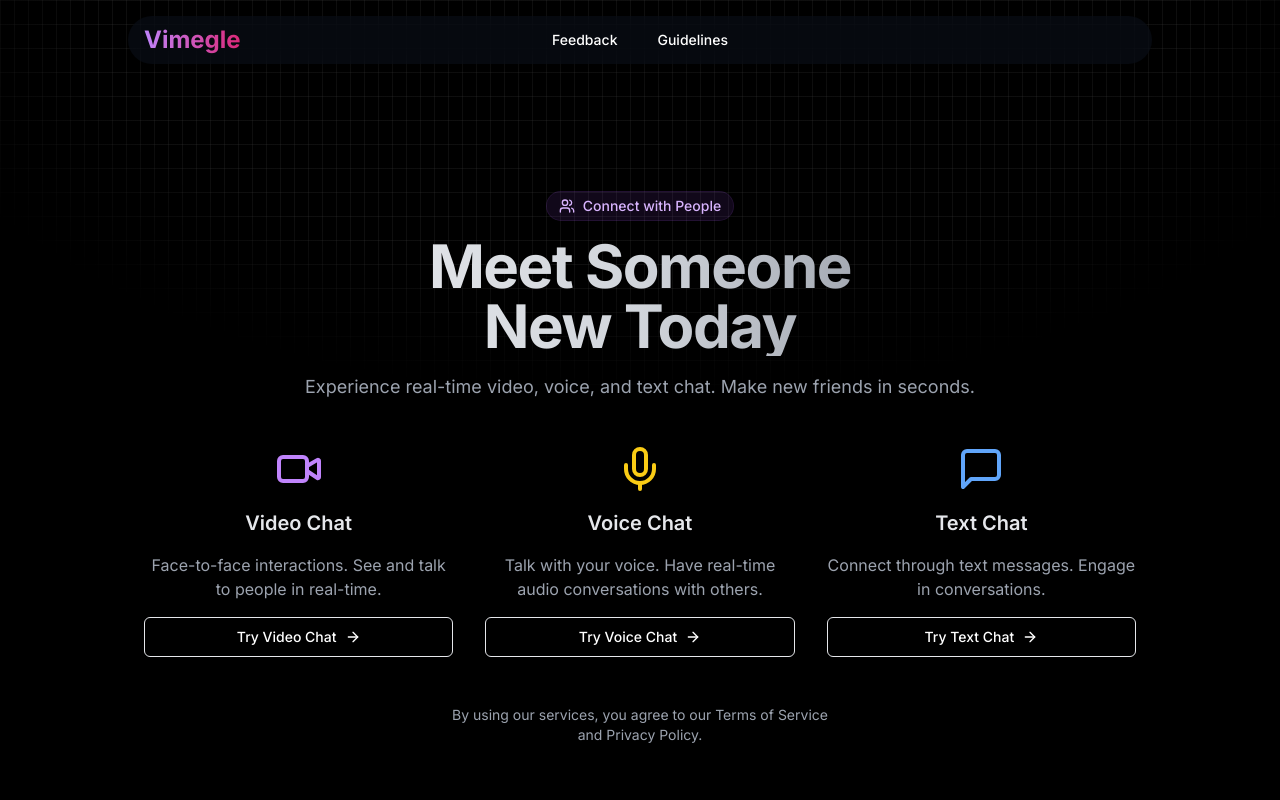
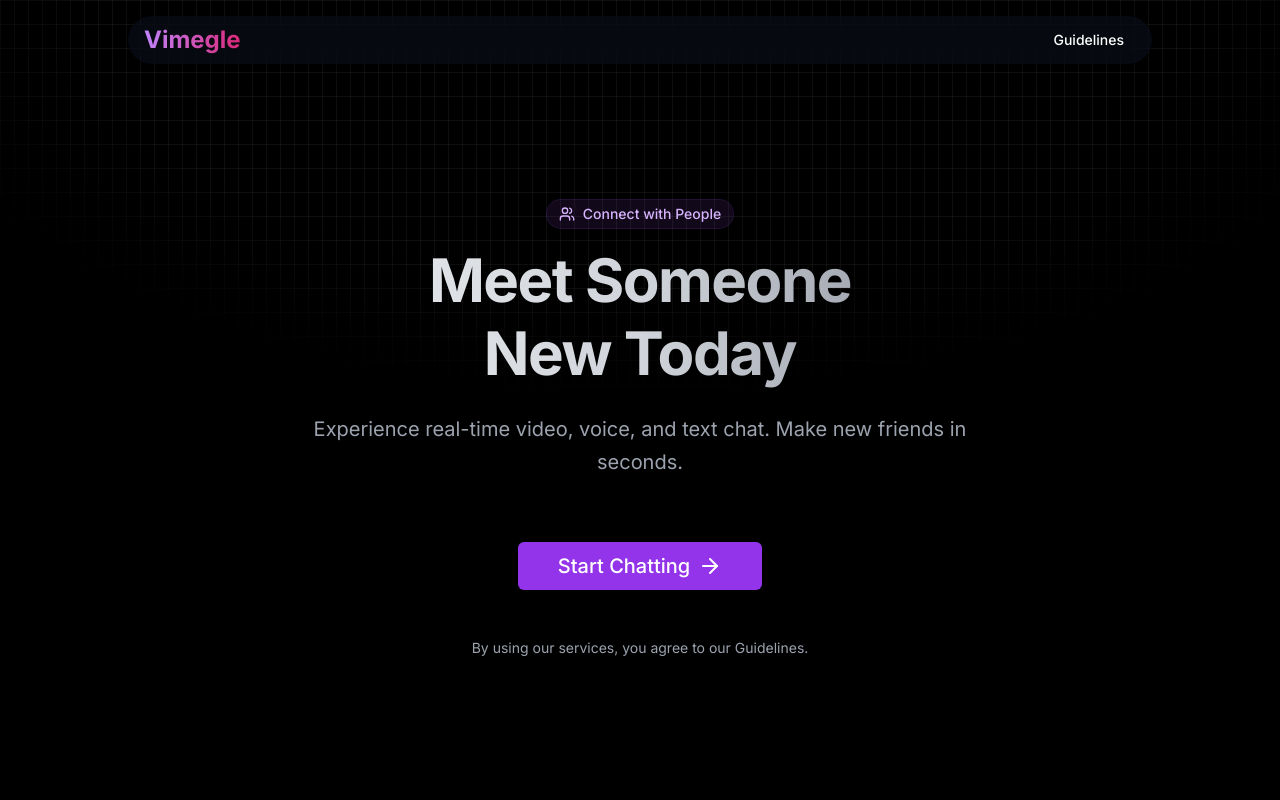
Before and after one commit to theg1239/vimegle-web, a Next.js app: page / in a window 1280 px wide. Shown: the top 800 px of the page. Built offline with nearby package versions, Linux system fonts and the light colour scheme.

Commit message:
frontend updates

```diff
--- a/app/components/hero.tsx
+++ b/app/components/hero.tsx
@@ -1,93 +1,198 @@
 "use client"
 
-import { Video, MessageSquare, Mic, Users, ArrowRight } from "lucide-react"
+import { useState, useEffect, ReactNode } from "react"
+import { Video, MessageSquare, Mic, Users, ArrowRight, X } from "lucide-react"
 import Link from "next/link"
 import { Button } from "@/app/components/ui/button"
 
+interface ChatModeCardProps {
+  icon: ReactNode
+  title: string
+  description: string
+  href: string
+  color: string
+}
+
 export function IntegratedHero() {
+  const [showChatModes, setShowChatModes] = useState(false)
+  const [isMobile, setIsMobile] = useState(false)
+
+  useEffect(() => {
+    const checkMobile = () => setIsMobile(window.innerWidth < 768)
+    checkMobile()
+    window.addEventListener("resize", checkMobile)
+    return () => window.removeEventListener("resize", checkMobile)
+  }, [])
+
+  const toggleChatModes = () => setShowChatModes(!showChatModes)
+
   return (
-    <section className="relative py-14 pt-48 overflow-hidden bg-black text-white">
+    <section className="relative min-h-screen bg-black text-white pt-16 md:pt-2">
       <div className="absolute inset-0 bg-[linear-gradient(to_right,#4f4f4f2e_1px,transparent_1px),linear-gradient(to_bottom,#4f4f4f2e_1px,transparent_1px)] bg-[size:14px_24px] [mask-image:radial-gradient(ellipse_60%_50%_at_50%_0%,#000_70%,transparent_100%)]"></div>
-      <div className="relative z-10 container mx-auto px-4 max-w-5xl">
-        <div className="text-center mb-11">
+
+      <div
+        className={`relative z-10 transition-all duration-500 ease-in-out ${
+          showChatModes ? "opacity-0 pointer-events-none" : "opacity-100"
+        }`}
+      >
+        <div className="container mx-auto px-4 max-w-5xl py-14 pt-24 md:pt-48">
+          <div className="text-center mb-16">
             <span className="inline-flex items-center px-3 py-1 text-sm font-medium rounded-full bg-purple-500/10 text-purple-300 ring-1 ring-purple-500/20 mb-4">
               <Users className="w-4 h-4 mr-2" />
               Connect with People
             </span>
-          <h2 className="text-4xl md:text-5xl lg:text-6xl font-bold tracking-tight bg-clip-text text-transparent bg-gradient-to-r from-gray-100 via-gray-300 to-gray-500 leading-tight mb-4">
+            <h2
+              className="text-4xl md:text-5xl lg:text-6xl font-bold tracking-tight bg-clip-text text-transparent bg-gradient-to-r from-gray-100 via-gray-300 to-gray-500 leading-relaxed mb-6"
+              style={{ lineHeight: "1.21" }}
+            >
               Meet Someone
               <br />
               New Today
             </h2>
-          <p className="mt-4 text-lg text-gray-400 leading-relaxed max-w-2xl mx-auto">
+            <p className="mt-6 text-xl text-gray-400 leading-relaxed max-w-2xl mx-auto">
               Experience real-time video, voice, and text chat. Make new friends in seconds.
             </p>
           </div>
 
-        <div className="grid grid-cols-1 sm:grid-cols-3 gap-8 mb-12">
-          <div className="space-y-4">
-            <div className="flex justify-center">
-              <Video className="w-12 h-12 text-purple-400" />
-            </div>
-            <h3 className="text-xl font-semibold text-gray-200 text-center">Video Chat</h3>
-            <p className="text-gray-400 text-center">Face-to-face interactions. See and talk to people in real-time.</p>
+          <div className="text-center mt-12">
             <Button
-              asChild
-              variant="outline"
-              className="w-full hover:bg-purple-700 hover:text-white transition duration-200"
+              onClick={toggleChatModes}
+              className="bg-purple-600 hover:bg-purple-700 text-white transition duration-200 px-10 py-6 text-xl"
             >
-              <Link href="/video">
-                Try Video Chat
-                <ArrowRight className="ml-2 w-4 h-4" />
-              </Link>
+              Start Chatting
+              <ArrowRight className="ml-2 w-6 h-6" />
             </Button>
           </div>
-          <div className="space-y-4">
-            <div className="flex justify-center">
-              <Mic className="w-12 h-12 text-yellow-400" />
+
+          <div className="text-center mt-12">
+            <p className="text-sm text-gray-400 max-w-sm mx-auto">
+              By using our services, you agree to our Guidelines.
+            </p>
           </div>
-            <h3 className="text-xl font-semibold text-gray-200 text-center">Voice Chat</h3>
-            <p className="text-gray-400 text-center">
-              Talk with your voice. Have real-time audio conversations with others.
-            </p>
-            <Button
-              asChild
-              variant="outline"
-              className="w-full hover:bg-yellow-700 hover:text-white transition duration-200"
-            >
-              <Link href="/voice">
-                Try Voice Chat
-                <ArrowRight className="ml-2 w-4 h-4" />
-              </Link>
-            </Button>
-          </div>
-          <div className="space-y-4">
-            <div className="flex justify-center">
-              <MessageSquare className="w-12 h-12 text-blue-400" />
-            </div>
-            <h3 className="text-xl font-semibold text-gray-200 text-center">Text Chat</h3>
-            <p className="text-gray-400 text-center">
-              Connect through text messages. Engage in conversations.
-            </p>
-            <Button
-              asChild
-              variant="outline"
-              className="w-full hover:bg-blue-700 hover:text-white transition duration-200"
-            >
-              <Link href="/text">
-                Try Text Chat
-                <ArrowRight className="ml-2 w-4 h-4" />
-              </Link>
-            </Button>
         </div>
       </div>
 
+      <div
+        className={`fixed inset-0 z-20 bg-black transition-all duration-500 ease-in-out ${
+          showChatModes ? "opacity-100" : "opacity-0 pointer-events-none"
+        }`}
+      >
+        <div className="container mx-auto px-4 max-w-5xl h-full flex flex-col justify-center">
+          <Button
+            variant="ghost"
+            onClick={toggleChatModes}
+            className="absolute top-4 right-4 text-gray-400 hover:text-white"
+          >
+            <X className="w-6 h-6" />
+          </Button>
+
+          <div className="text-center mb-6 md:mb-11">
+            <h2 className="text-2xl md:text-3xl font-bold tracking-tight bg-clip-text text-transparent bg-gradient-to-r from-gray-100 via-gray-300 to-gray-500">
+              Choose Your Chat Mode
+            </h2>
+            <p className="mt-2 text-sm md:text-lg text-gray-400 leading-relaxed max-w-md mx-auto">
+              Select your preferred method to start chatting.
+            </p>
+          </div>
+
+          {isMobile ? (
+            <div className="grid grid-cols-1 gap-4 mb-6">
+              <ChatModeCardMobile
+                icon={<MessageSquare className="w-8 h-8 text-blue-400" />}
+                title="Text Chat"
+                description="Connect through text messages"
+                href="/text"
+                color="blue"
+              />
+              <ChatModeCardMobile
+                icon={<Mic className="w-8 h-8 text-yellow-400" />}
+                title="Voice Chat"
+                description="Real-time audio conversations"
+                href="/voice"
+                color="yellow"
+              />
+              <ChatModeCardMobile
+                icon={<Video className="w-8 h-8 text-red-400" />}
+                title="Video Chat"
+                description="Face-to-face interactions"
+                href="/video"
+                color="red"
+              />
+            </div>
+          ) : (
+            <div className="grid grid-cols-1 md:grid-cols-3 gap-8 mb-12">
+              <ChatModeCard
+                icon={<MessageSquare className="w-12 h-12 text-blue-400" />}
+                title="Text Chat"
+                description="Connect through text messages. Engage in conversations."
+                href="/text"
+                color="blue"
+              />
+              <ChatModeCard
+                icon={<Mic className="w-12 h-12 text-yellow-400" />}
+                title="Voice Chat"
+                description="Talk with your voice. Have real-time audio conversations with others."
+                href="/voice"
+                color="yellow"
+              />
+              <ChatModeCard
+                icon={<Video className="w-12 h-12 text-red-400" />}
+                title="Video Chat"
+                description="Face-to-face interactions. See and talk to people in real-time."
+                href="/video"
+                color="red"
+              />
+            </div>
+          )}
+
           <div className="text-center">
-          <p className="text-sm text-gray-400 max-w-sm mx-auto">
-            By using our services, you agree to our Terms of Service and Privacy Policy.
+            <p className="text-xs md:text-sm text-gray-400 max-w-sm mx-auto">
+              By using our services, you agree to our Guidelines.
             </p>
+          </div>
         </div>
       </div>
     </section>
   )
 }
+
+function ChatModeCard({ icon, title, description, href, color }: ChatModeCardProps) {
+  return (
+    <div className="space-y-4">
+      <div className="flex justify-center">{icon}</div>
+      <h3 className="text-xl font-semibold text-gray-200 text-center">{title}</h3>
+      <p className="text-gray-400 text-center">{description}</p>
+      <Button
+        asChild
+        variant="outline"
+        className={`w-full hover:bg-${color}-700 hover:text-white transition duration-200`}
+      >
+        <Link href={href}>
+          Try {title}
+          <ArrowRight className="ml-2 w-4 h-4" />
+        </Link>
+      </Button>
+    </div>
+  )
+}
+
+function ChatModeCardMobile({ icon, title, description, href, color }: ChatModeCardProps) {
+  return (
+    <div className="flex items-center space-x-4 bg-black p-4 rounded-lg">
+      <div className="flex-shrink-0">{icon}</div>
+      <div className="flex-grow">
+        <h3 className="text-base font-semibold text-gray-200">{title}</h3>
+        <p className="text-xs text-gray-400">{description}</p>
+      </div>
+      <Button
+        asChild
+        variant="outline"
+        className={`flex-shrink-0 hover:bg-${color}-700 hover:text-white transition duration-200`}
+      >
+        <Link href={href}>
+          <ArrowRight className="w-4 h-4" />
+        </Link>
+      </Button>
+    </div>
+  )
+}
--- /dev/null
+++ b/app/components/new-header.tsx
@@ -0,0 +1,29 @@
+import type React from "react"
+import Link from "next/link"
+
+const Header: React.FC = () => {
+  return (
+    <header className="fixed top-4 left-1/2 transform -translate-x-1/2 z-50 bg-gray-900 bg-opacity-40 backdrop-filter backdrop-blur-lg rounded-full px-4 py-2 shadow-lg flex items-center justify-between w-11/12 max-w-5xl">
+      <div className="flex-1">
+        <Link
+          href="/"
+          className="text-xl md:text-2xl font-bold text-transparent bg-clip-text bg-gradient-to-r from-purple-400 to-pink-600"
+        >
+          Vimegle
+        </Link>
+      </div>
+
+      <div className="flex-1"></div>
+
+      <nav className="flex-1 flex justify-end">
+        <Link href="/guidelines">
+          <button className="px-3 py-1.5 text-sm font-medium text-white hover:text-purple-300 bg-transparent hover:bg-purple-500/20 rounded-full transition-colors">
+            Guidelines
+          </button>
+        </Link>
+      </nav>
+    </header>
+  )
+}
+
+export default Header
--- a/app/guidelines/page.tsx
+++ b/app/guidelines/page.tsx
@@ -1,6 +1,6 @@
 import Link from 'next/link';
 import { Button } from '@/app/components/ui/button';
-import Header from '@/app/components/header';
+import Header from '@/app/components/new-header';
 
 export default function TermsAndPrivacyPage() {
   return (
--- a/app/page.tsx
+++ b/app/page.tsx
@@ -1,9 +1,8 @@
 'use client';
 
 import React from 'react';
-import HeroSection from '@/app/components/new-hero';
 import { Toaster } from '@/app/components/ui/toaster';
-import Header from '@/app/components/header';
+import Header from '@/app/components/new-header';
 import { useRouter } from 'next/navigation';
 import { IntegratedHero } from '@/app/components/hero';
 import { AboutSection } from '@/app/components/about';
```
Lines whose indentation alone changed are shown as unchanged.
